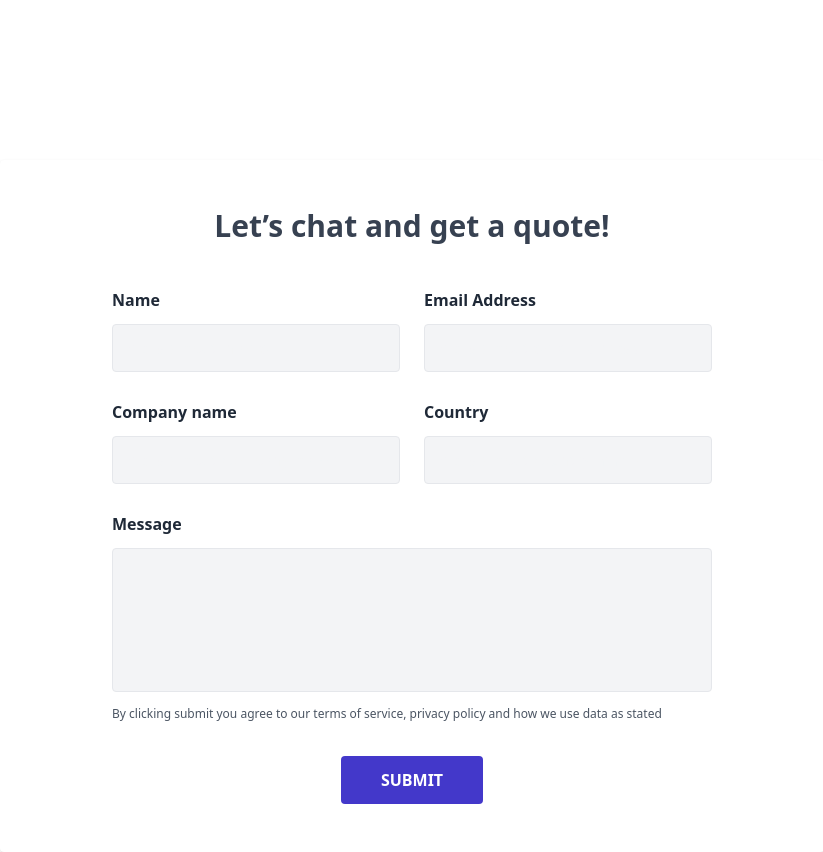
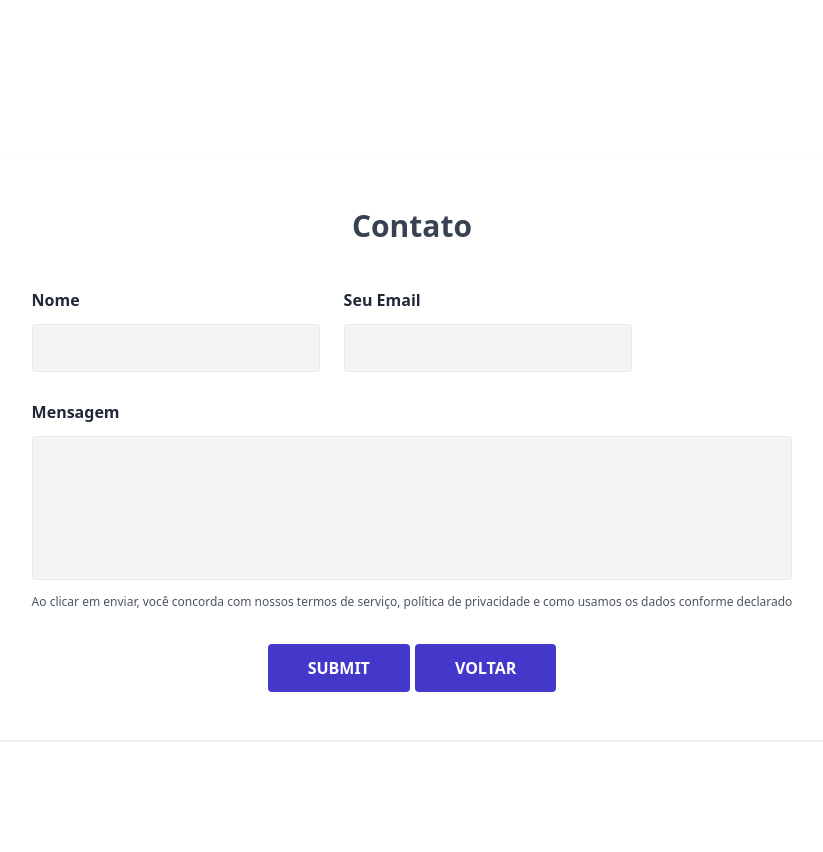
Before and after one commit to Matheus2004a/E-commerce-Veiculos, a PHP site: page /E-commerce-Veiculos/screens/contact/contato.php in a window 1280 px wide. Shown: the whole page, without its empty margins (228-1051 px from the left). After the commit the page ends 741 px from the top, so only its background shows below. Run offline with PHP 8.4, Linux system fonts and the light colour scheme; some libraries are stand-ins or nearby versions.

Commit message:
:sparkles: feat: Realiza contato com email estabelecido

```diff
--- a/screens/contact/contato.php
+++ b/screens/contact/contato.php
@@ -10,42 +10,36 @@
 </head>
 
 <body>
+    <form action="https://api.staticforms.xyz/submit" method="post">
         <div class="w-full flex items-center justify-center my-12">
+            <input type="hidden" name="accessKey" value="0c075edd-ba26-42a7-bf2e-7754b154858a">
             <div class="absolute top-40 bg-white shadow rounded py-12 lg:px-28 px-8">
-            <p class="md:text-3xl text-xl font-bold leading-7 text-center text-gray-700">Let’s chat and get a quote!</p>
+                <p class="md:text-3xl text-xl font-bold leading-7 text-center text-gray-700">Contato</p>
                 <div class="md:flex items-center mt-12">
                     <div class="md:w-72 flex flex-col">
-                    <label class="text-base font-semibold leading-none text-gray-800">Name</label>
-                    <input tabindex="0" arial-label="Please input name" type="name" class="text-base leading-none text-gray-900 p-3 focus:oultine-none focus:border-indigo-700 mt-4 bg-gray-100 border rounded border-gray-200 placeholder-gray-100" placeholder="Please input  name" />
+                        <label class="text-base font-semibold leading-none text-gray-800">Nome</label>
+                        <input tabindex="0" arial-label="Please input name" type="name" name="name" class="text-base leading-none text-gray-900 p-3 focus:oultine-none focus:border-indigo-700 mt-4 bg-gray-100 border rounded border-gray-200 placeholder-gray-100" placeholder="Please input  name" />
                     </div>
                     <div class="md:w-72 flex flex-col md:ml-6 md:mt-0 mt-4">
-                    <label class="text-base font-semibold leading-none text-gray-800">Email Address</label>
-                    <input tabindex="0" arial-label="Please input email address" type="name" class="text-base leading-none text-gray-900 p-3 focus:oultine-none focus:border-indigo-700 mt-4 bg-gray-100 border rounded border-gray-200 placeholder-gray-100" placeholder="Please input email address" />
-                </div>
-            </div>
-            <div class="md:flex items-center mt-8">
-                <div class="md:w-72 flex flex-col">
-                    <label class="text-base font-semibold leading-none text-gray-800">Company name</label>
-                    <input tabindex="0" role="input" arial-label="Please input company name" type="name" class="text-base leading-none text-gray-900 p-3 focus:oultine-none focus:border-indigo-700 mt-4 bg-gray-100 border rounded border-gray-200 placeholder-gray-100" placeholder="Please input company name" />
-                </div>
-                <div class="md:w-72 flex flex-col md:ml-6 md:mt-0 mt-4">
-                    <label class="text-base font-semibold leading-none text-gray-800">Country</label>
-                    <input tabindex="0" arial-label="Please input country name" type="name" class="text-base leading-none text-gray-900 p-3 focus:oultine-none focus:border-indigo-700 mt-4 bg-gray-100 border rounded border-gray-200 placeholder-gray-100" placeholder="Please input country name" />
+                        <label class="text-base font-semibold leading-none text-gray-800">Seu Email </label>
+                        <input tabindex="0" arial-label="Please input email address" type="name" name="email" class="text-base leading-none text-gray-900 p-3 focus:oultine-none focus:border-indigo-700 mt-4 bg-gray-100 border rounded border-gray-200 placeholder-gray-100" placeholder="Please input email address" />
                     </div>
                 </div>
                 <div>
                     <div class="w-full flex flex-col mt-8">
-                    <label class="text-base font-semibold leading-none text-gray-800">Message</label>
-                    <textarea tabindex="0" aria-label="leave a message" role="textbox" type="name" class="h-36 text-base leading-none text-gray-900 p-3 focus:oultine-none focus:border-indigo-700 mt-4 bg-gray-100 border rounded border-gray-200 placeholder-gray-100 resize-none"></textarea>
+                        <label class="text-base font-semibold leading-none text-gray-800">Mensagem</label>
+                        <textarea tabindex="0" aria-label="leave a message" name="message" role="textbox" type="name" class="h-36 text-base leading-none text-gray-900 p-3 focus:oultine-none focus:border-indigo-700 mt-4 bg-gray-100 border rounded border-gray-200 placeholder-gray-100 resize-none"></textarea>
                     </div>
                 </div>
-            <p class="text-xs leading-3 text-gray-600 mt-4">By clicking submit you agree to our terms of service, privacy policy and how we use data as stated</p>
+                <p class="text-xs leading-3 text-gray-600 mt-4">Ao clicar em enviar, você concorda com nossos termos de serviço, política de privacidade e como usamos os dados conforme declarado</p>
                 <div class="flex items-center justify-center w-full">
                     <button class="mt-9 text-base font-semibold leading-none text-white py-4 px-10 bg-indigo-700 rounded hover:bg-indigo-600 focus:ring-2 focus:ring-offset-2 focus:ring-indigo-700 focus:outline-none">SUBMIT</button>
+                    <button class="mt-9 text-base font-semibold leading-none text-white py-4 px-10 bg-indigo-700 rounded hover:bg-indigo-600 focus:ring-2 focus:ring-offset-2 focus:ring-indigo-700 focus:outline-none" style="margin-left: 5px;">VOLTAR</button>
+                </div>
+                <input type="hidden" name="redirectTo" value="http://localhost/E-commerce-veiculos/">
             </div>
         </div>
-    </div>
-
+    </form>
         <script src="https://cdn.tailwindcss.com"></script>
 </body>
 
```
Lines whose indentation alone changed are shown as unchanged.
